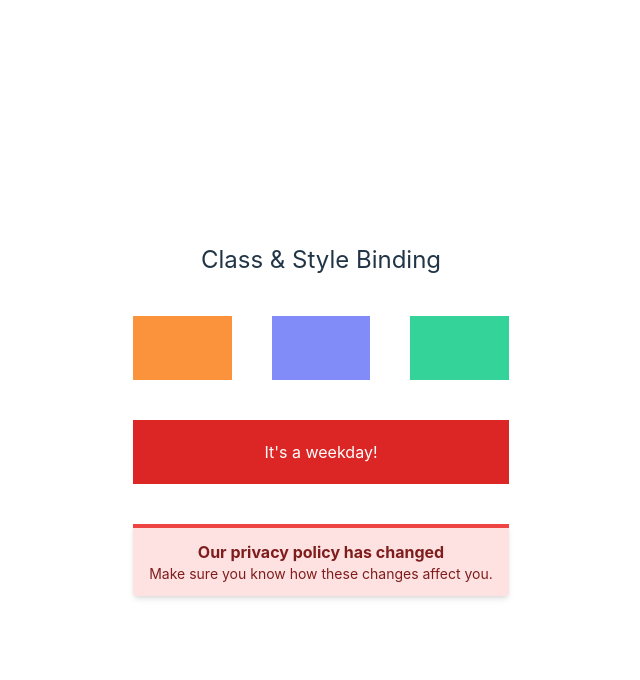
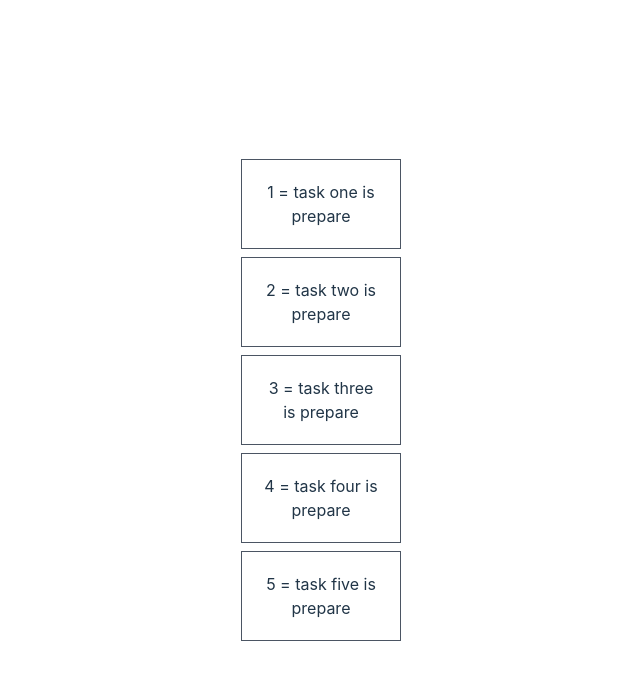
Before and after one commit to palashkumardas/vue-logic, a Vue app: page / in a window 1280 px wide. Shown: the top 680 px of the page, without its empty margins (319-959 px from the left). Built offline with nearby package versions, Linux system fonts and the light colour scheme.

Commit message:
simple list rendering /for loop

```diff
--- a/src/App.vue
+++ b/src/App.vue
@@ -1,10 +1,10 @@
 
 <script setup>
-import styleBinding from './components/styleBinding.vue';
+import loopCom from './components/loopCom.vue';
 </script>
 
 <template>
-<styleBinding></styleBinding>
+<loopCom></loopCom>
 </template>
 
 <style scoped>
--- /dev/null
+++ b/src/components/loopCom.vue
@@ -0,0 +1,25 @@
+<script setup>
+// const items=[1,2,3,4,5]
+const tasks=[
+    'task one is prepare',
+    'task two is prepare',
+    'task three is prepare',
+    'task four is prepare',
+    'task five is prepare'
+]
+</script>
+
+<template>
+   <section class="mx-auto container flex items-center text-center flex-col space-y-2">
+    <!-- // show only simple for loop -->
+        <!-- <div class="p-5 border border-gray-600 w-40" v-for="item in items" :key="item.id">{{ item }}</div> -->
+        <!-- <div class="p-5 border border-gray-600 w-40" v-for="n in 10" :key="n.id">{{ n }}</div> -->
+        <!-- // show with index or sl no  -->
+        <div class="p-5 border border-gray-600 w-40" v-for="(task,index) in tasks" :key="task.id">{{index+1}} = {{ task }}</div>
+
+    </section>
+</template>
+
+<style scoped>
+
+</style>
```
